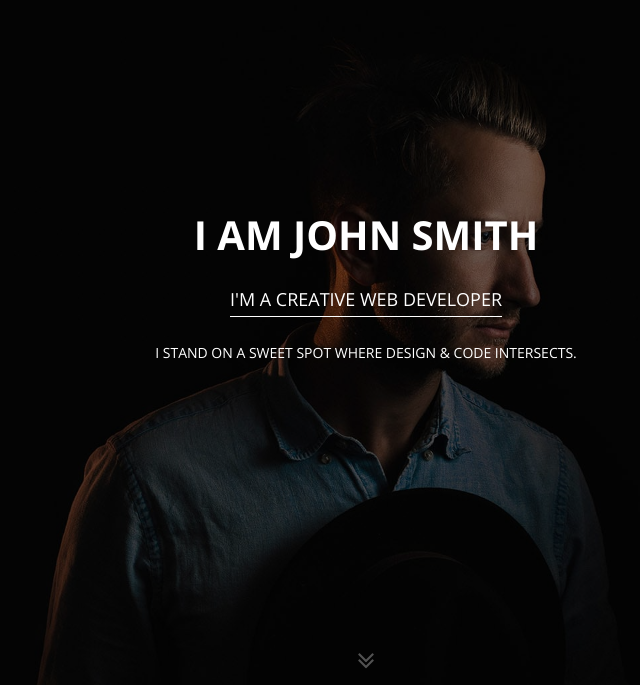
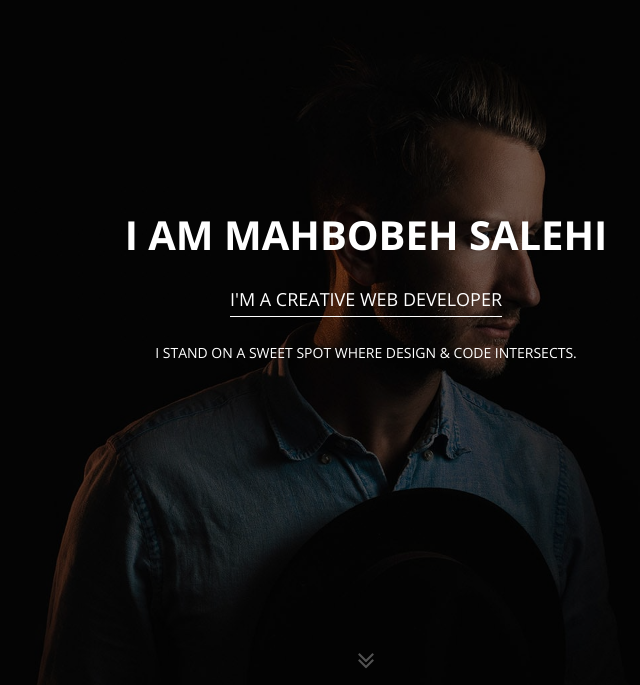
Before and after one commit to mahbobehsalehi/mahbobehsalehi.github.io, a plain HTML site: page index.html in a window 1280 px wide. Shown: the part 112-797 px from the top of the page, without its empty margins (274-914 px from the left). Drawn offline with nearby package versions, Linux system fonts and the light colour scheme.

Commit message:
Update index.html

```diff
--- a/index.html
+++ b/index.html
@@ -56,7 +56,7 @@
 
         <!-- Name & Description -->
         <div class="hero-content">
-            <h1>I am John Smith</h1>
+            <h1>I am Mahbobeh Salehi</h1>
             <p class="hero-job"><span>I'M A CREATIVE WEB DEVELOPER</span></p>
             <p class="hero-job-desc">I STAND ON A SWEET SPOT WHERE DESIGN &amp; CODE INTERSECTS. </p>
 
```
